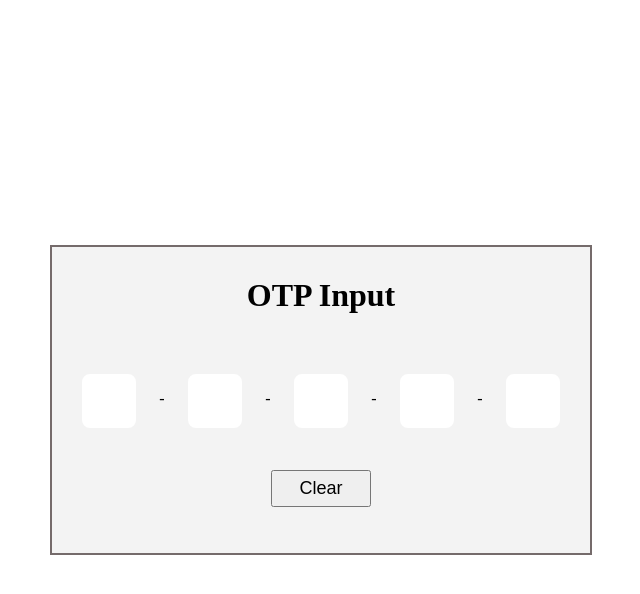
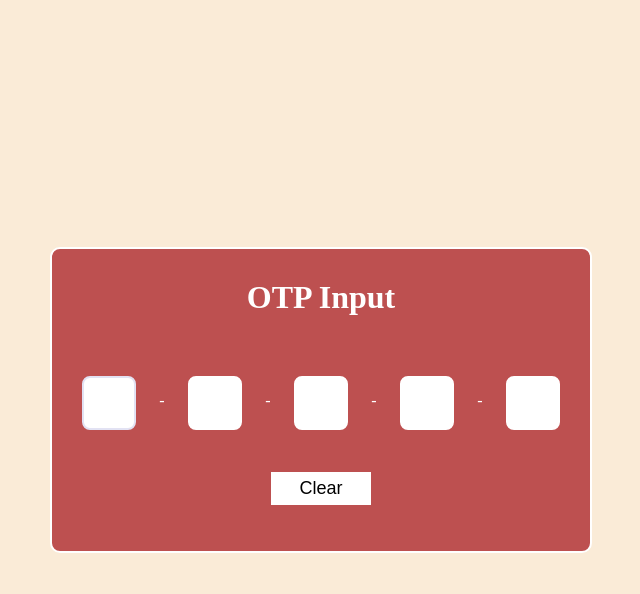
Before and after one commit to devm75/js-otp-input, a plain HTML site: page index.html in a window 1280 px wide. Both pictures are taken after a click on the button "Clear". Shown: the whole page, without its empty margins (319-959 px from the left). Drawn offline with Linux system fonts and the light colour scheme.

Commit message:
added clear button for clearing fields

```diff
--- a/script.js
+++ b/script.js
@@ -11,9 +11,10 @@ const KEYBOARD_KEYS = {
 
 const LEFT = "left";
 const RIGHT = "right";
-let currentActiveInput = null;
+const clearButton = document.querySelector('.clear-btn');
+const firstBox = document.querySelector(".input-box");
 
-const firstBox = document.querySelector(".input-box");
+
 firstBox.focus();
 
 const hanldeKeydown = (e, elementId) => {
@@ -42,7 +43,6 @@ const hanldeKeydown = (e, elementId) => {
         e.target.value = value;
         moveToNextInputBox(elementId);
     }
-    console.log("I ran");
 };
 
 const extractSiblingId = (currentId, siblingSide) => {
@@ -96,13 +96,11 @@ const hanldeInputChange = (e, elementId) => {
 };
 
 const hanldePasting = (event, pasteText, elementId) => {
-    // console.log(event, text)
     const startIndex = Number(elementId?.split("-")[1]);
 
     const requiredELements = [];
     for (i = startIndex; i <= 5; i++) {
         const ele = document.getElementById(`input-${i}`);
-        console.log(ele);
         requiredELements.push(ele);
     }
     requiredELements.forEach((ele, index) => {
@@ -137,7 +135,6 @@ inputContainer.addEventListener(
     (e) => {
         const { element, elementId } = getElementAndId(e);
 
-        console.log(e, "pasteEvent");
         let pasteText = (e.clipboardData || window?.clipboardData).getData("text");
         e.preventDefault();
 
@@ -149,7 +146,6 @@ inputContainer.addEventListener(
                 .map((ele) => nums.includes(ele))
                 .filter((ele) => !ele).length > 0;
 
-        console.log(errorInString, "error in string");
         pasteText
             .split("")
             .filter((ele) => ele)
@@ -163,3 +159,8 @@ inputContainer.addEventListener(
     },
     true
 );
+
+clearButton.addEventListener('click', () => {
+    document.querySelectorAll('.input-box').forEach(ele => ele.value = "");
+    firstBox.focus();
+})
--- a/stylesheet.css
+++ b/stylesheet.css
@@ -9,15 +9,21 @@
   display: flex;
   justify-content: center;
   align-items: center;
+  background-color: antiquewhite;
+}
+
+.heading {
+  color: white;
 }
 .inner-container {
   height: fit-content;
   margin: auto;
   width: fit-content;
   text-align: center;
-  border: 2px solid rgb(117, 107, 107);
+  border: 2px solid white;
+  border-radius: 10px;
   padding: 30px;
-  background-color: #f3f3f3;
+  background-color: #bd5050;
 }
 
 .text-input-container {
@@ -55,6 +61,7 @@ input:focus {
   display: flex;
   justify-content: center;
   align-items: center;
+  color: white;
 }
 
 .error {
@@ -68,4 +75,7 @@ input:focus {
   margin-top: 42px;
   width: 100px;
   padding: 6px;
+  outline: none;
+  border: none;
+  background-color: white;
 }
```
